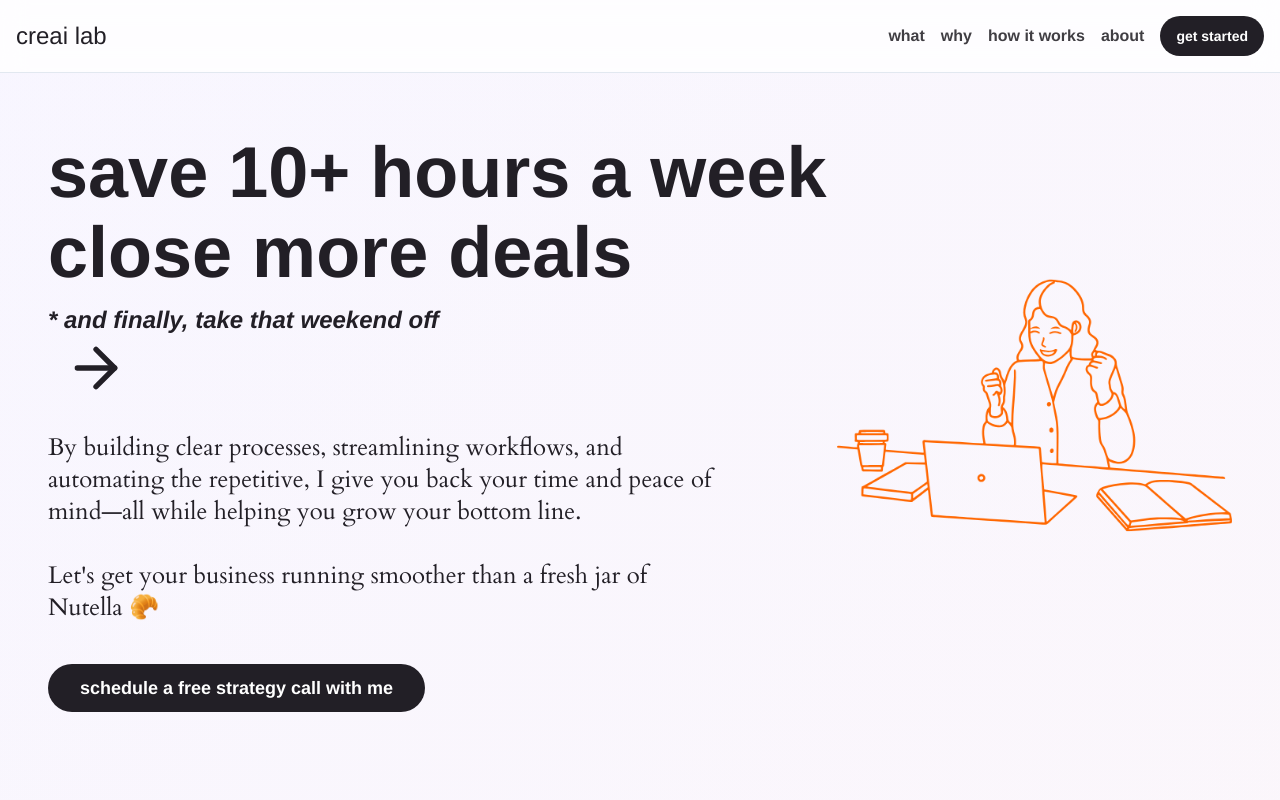
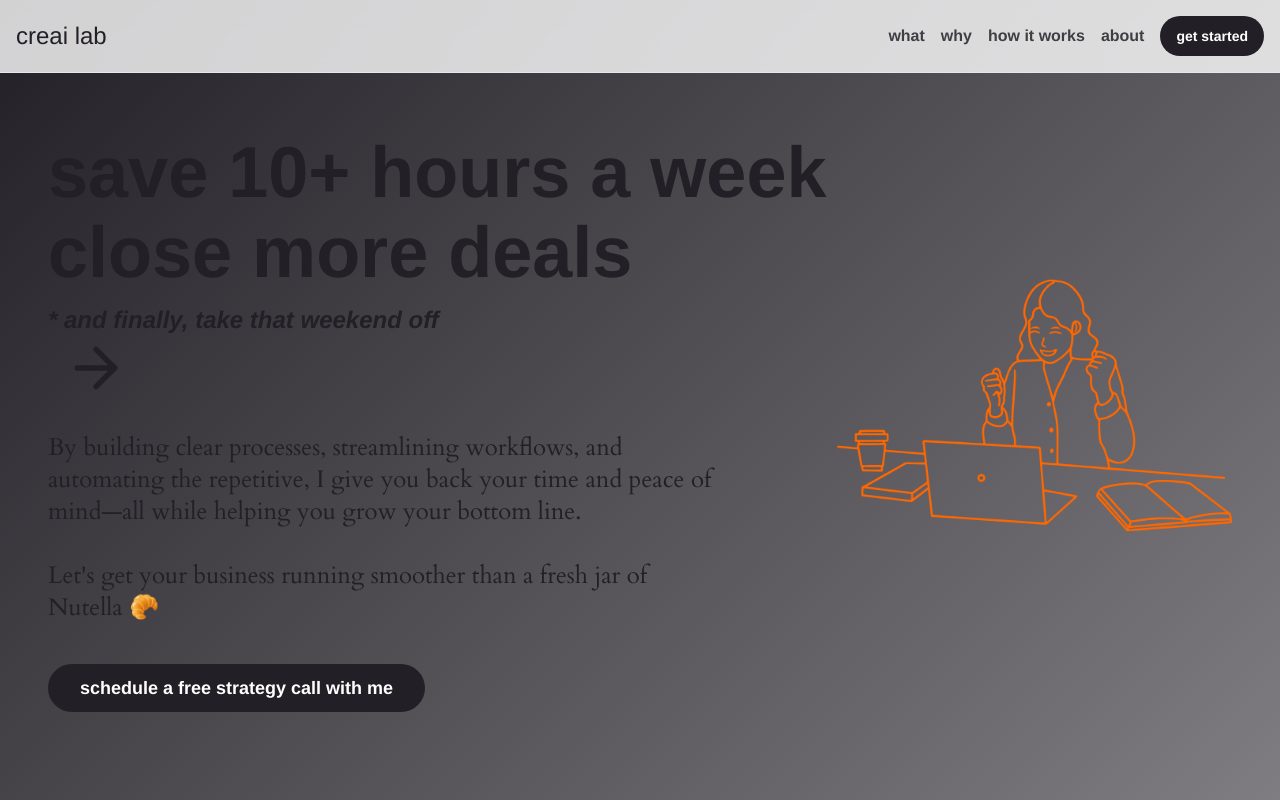
Before and after one commit to annalisaiob/convertify-helper, a React (Vite) app: page / in a window 1280 px wide. Shown: the top 800 px of the page. Built offline with nearby package versions, Linux system fonts and the light colour scheme.

Commit message:
Change background gradient to off-white
Updated the background gradient across the entire page to transition from deep charcoal (#221F26) to an off-white or ice color.
[skip gpt_engineer]

```diff
--- a/tailwind.config.ts
+++ b/tailwind.config.ts
@@ -60,7 +60,7 @@ export default {
         },
       },
       backgroundImage: {
-        'gradient-electric': 'linear-gradient(135deg, rgba(229, 222, 255, 0.15) 0%, rgba(255, 228, 225, 0.15) 100%)',
+        'gradient-electric': 'linear-gradient(135deg, #221F26 0%, #F5F5F5 100%)',
       },
       borderRadius: {
         lg: "1rem",
```
